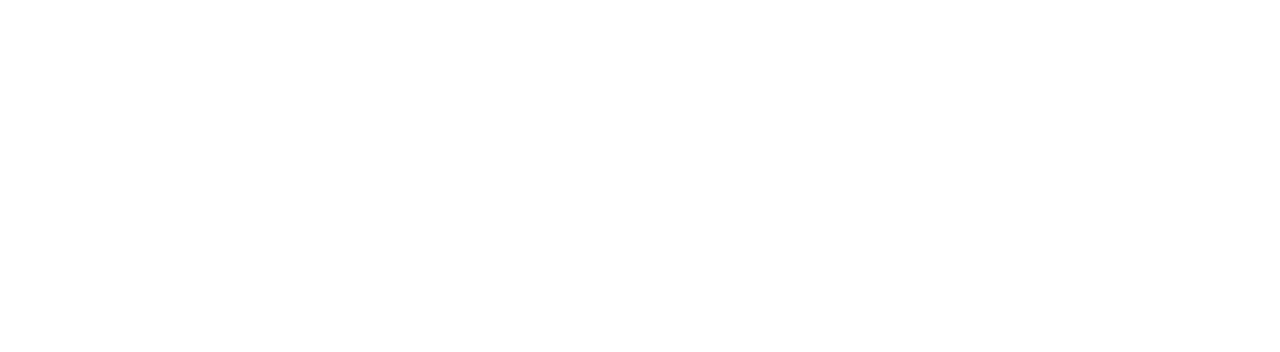
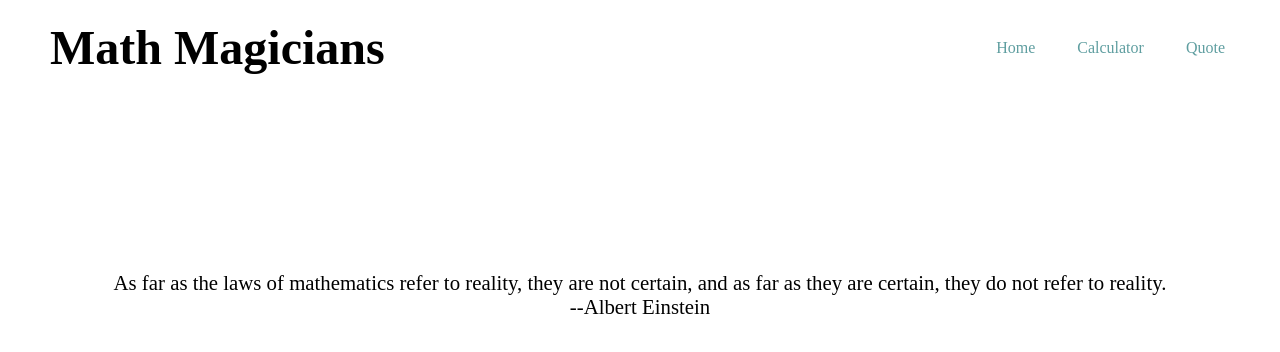
Before and after one commit to jasonfelice/Math-Magicians, a React (Create React App) app: page /quote in a window 1280 px wide. Before the commit this address had no page. Shown: the top 352 px of the page. Built offline with nearby package versions, Linux system fonts and the light colour scheme.

Commit message:
Finish the wireframe design of the webpage

```diff
--- a/src/App.css
+++ b/src/App.css
@@ -101,3 +101,16 @@
   display: flex;
   justify-content: space-around;
 }
+
+/* Quote */
+
+.quote {
+  display: flex;
+  height: 50vh;
+}
+
+.quote-wrapper {
+  font-size: 1.3rem;
+  text-align: center;
+  margin: auto;
+}
--- a/src/App.js
+++ b/src/App.js
@@ -7,12 +7,16 @@
 } from 'react-router-dom';
 import Home from './pages/Home';
 import Calculator from './pages/Calculator';
+import NoPage from './pages/NoPage';
+import Quote from './pages/Quote';
 
 const App = () => (
   <Router>
     <Routes>
       <Route path="/" element={<Home />} />
       <Route path="/calculator" element={<Calculator />} />
+      <Route path="*" element={<NoPage />} />
+      <Route path="/quote" element={<Quote />} />
     </Routes>
   </Router>
 );
--- /dev/null
+++ b/src/pages/NoPage.js
@@ -0,0 +1,13 @@
+import React from 'react';
+import Header from '../components/Header';
+
+const Home = () => (
+  <>
+    <Header />
+    <section className="home">
+      <h2>Page Not Found!</h2>
+    </section>
+  </>
+);
+
+export default Home;
--- a/src/pages/Quote.js
+++ b/src/pages/Quote.js
@@ -0,0 +1,28 @@
+import React from 'react';
+import Header from '../components/Header';
+
+const Quote = () => {
+  const data = {
+    quote: 'As far as the laws of mathematics refer to reality, they are not certain, and as far as they are certain, they do not refer to reality.',
+    cite: 'Albert Einstein',
+  };
+
+  const { quote, cite } = data;
+
+  return (
+    <>
+      <Header />
+      <section className="quote">
+        <div className="quote-wrapper">
+          <blockquote>{quote}</blockquote>
+          <p>
+            --
+            {cite}
+          </p>
+        </div>
+      </section>
+    </>
+  );
+};
+
+export default Quote;
```
